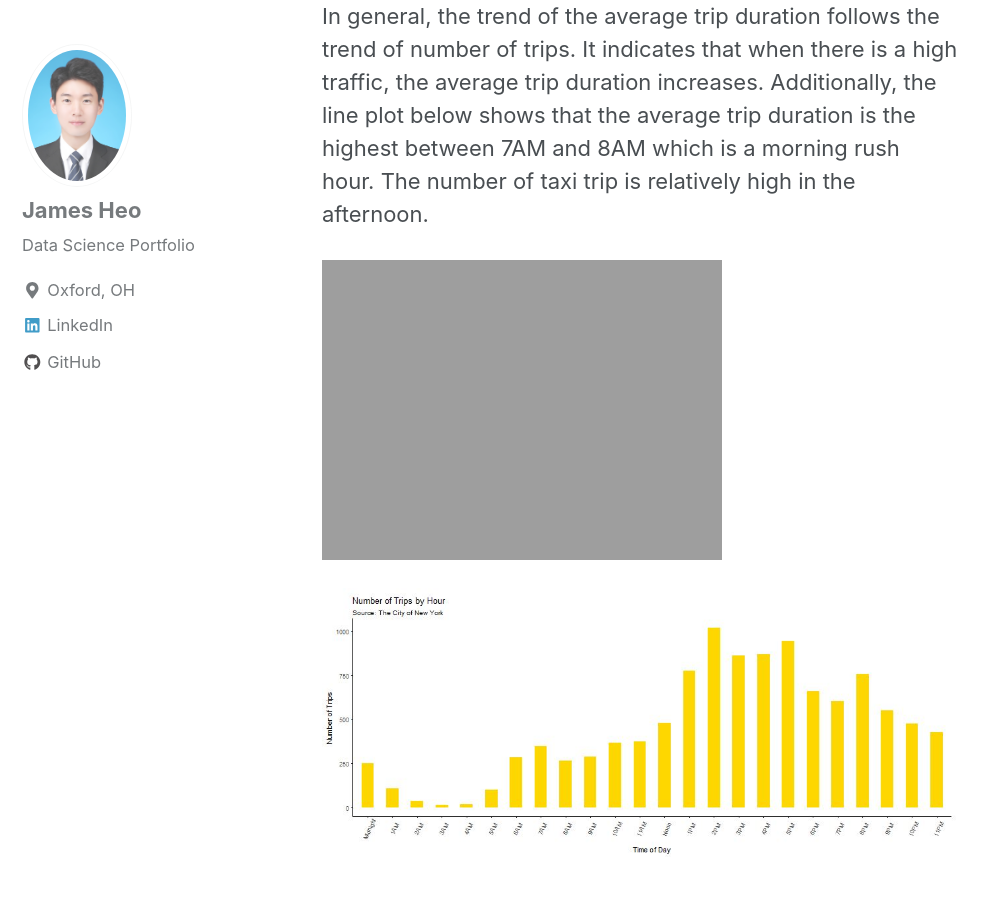
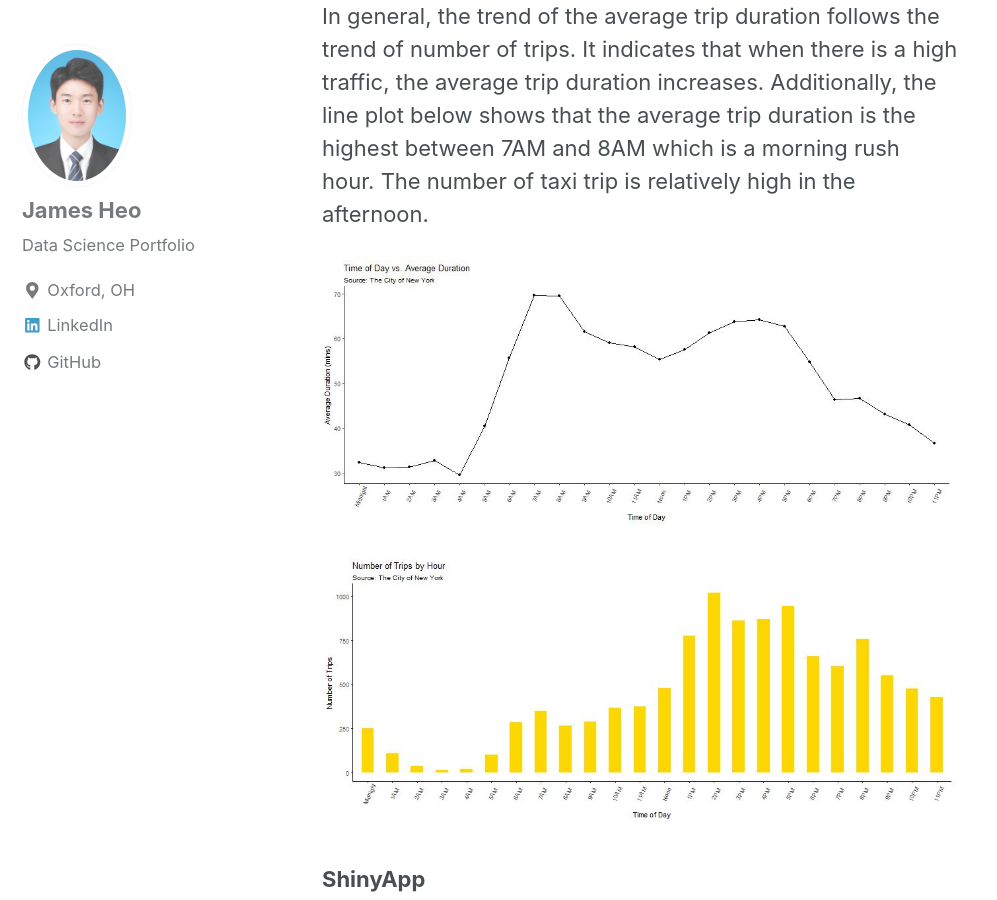
Before and after one commit to JamesHeo/heojstats.github.io, a Jekyll site: the page built from _posts/2018-06-13-NYCTaxiCaps.md, in a window 1280 px wide and 900 px high, scrolled down 1801 px. Shown: the whole window, without its empty margins (0-997 px from the left). Built offline with Jekyll 4.4.1, drawn with Linux system fonts in a browser that asks for light colours; nearby versions of some CDN libraries.

Commit message:
Fixing the error not uploading graphs

```diff
--- a/_posts/2018-06-13-NYCTaxiCaps.md
+++ b/_posts/2018-06-13-NYCTaxiCaps.md
@@ -23,7 +23,7 @@ The goal of this project is to find several taxi trip trends in the city of New
 ## Hourly Trend
 JFK airport is selected as a pickup location and times square is selected as a dropoff location to give an example insight. In general, the trend of the average trip duration follows the trend of number of trips. It indicates that when there is a high traffic, the average trip duration increases. Additionally, the line plot below shows that the average trip duration is the highest between 7AM and 8AM which is a morning rush hour. The number of taxi trip is relatively high in the afternoon.
 
-![alt]({{ site.url }}{{ site.baseurl }}/images/NYCTaxi/TS.MHT)
+![alt]({{ site.url }}{{ site.baseurl }}/images/NYCTaxi/TS.jpg)
 
 <img src="{{ site.url }}{{ site.baseurl }}/images/BC.jpg" alt="bar chart">
 
```
Also changed, not shown: images/NYCTaxi/TS.jpg (added).
